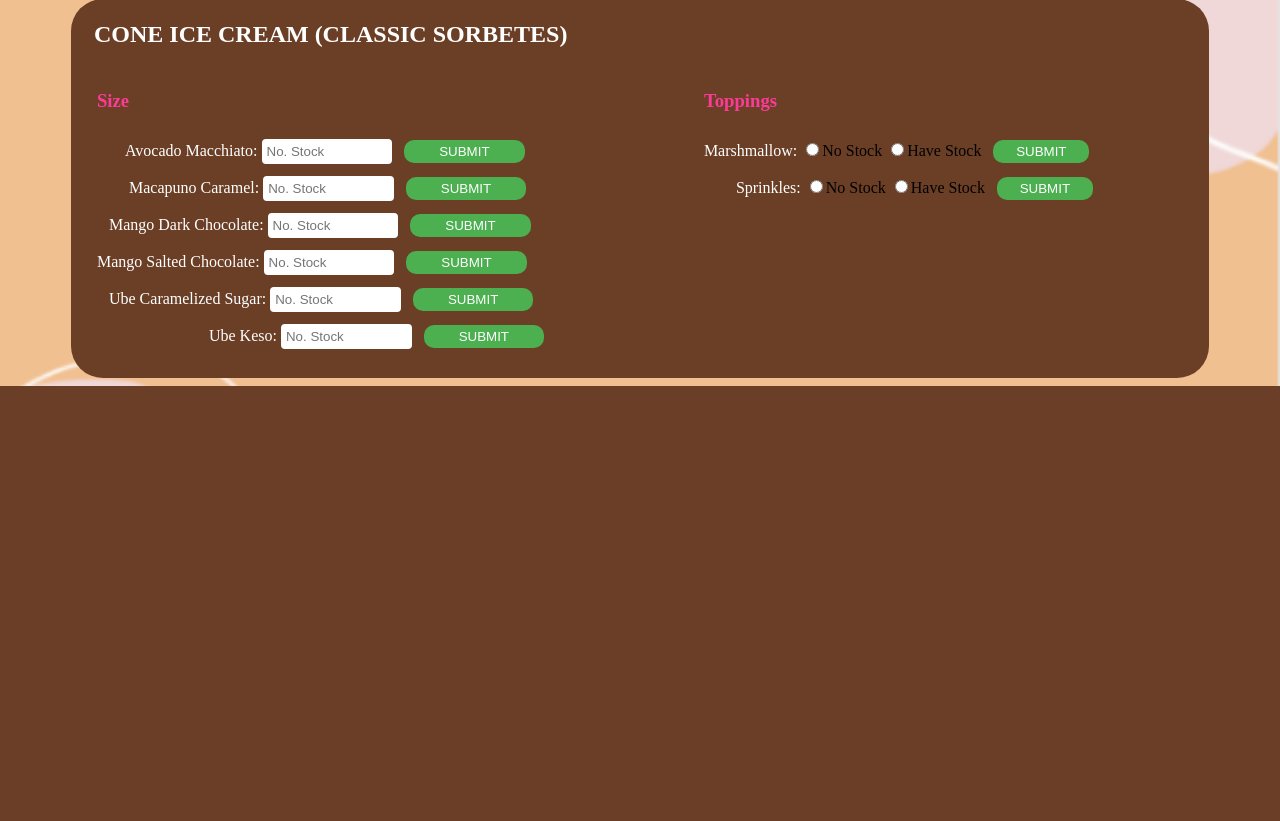
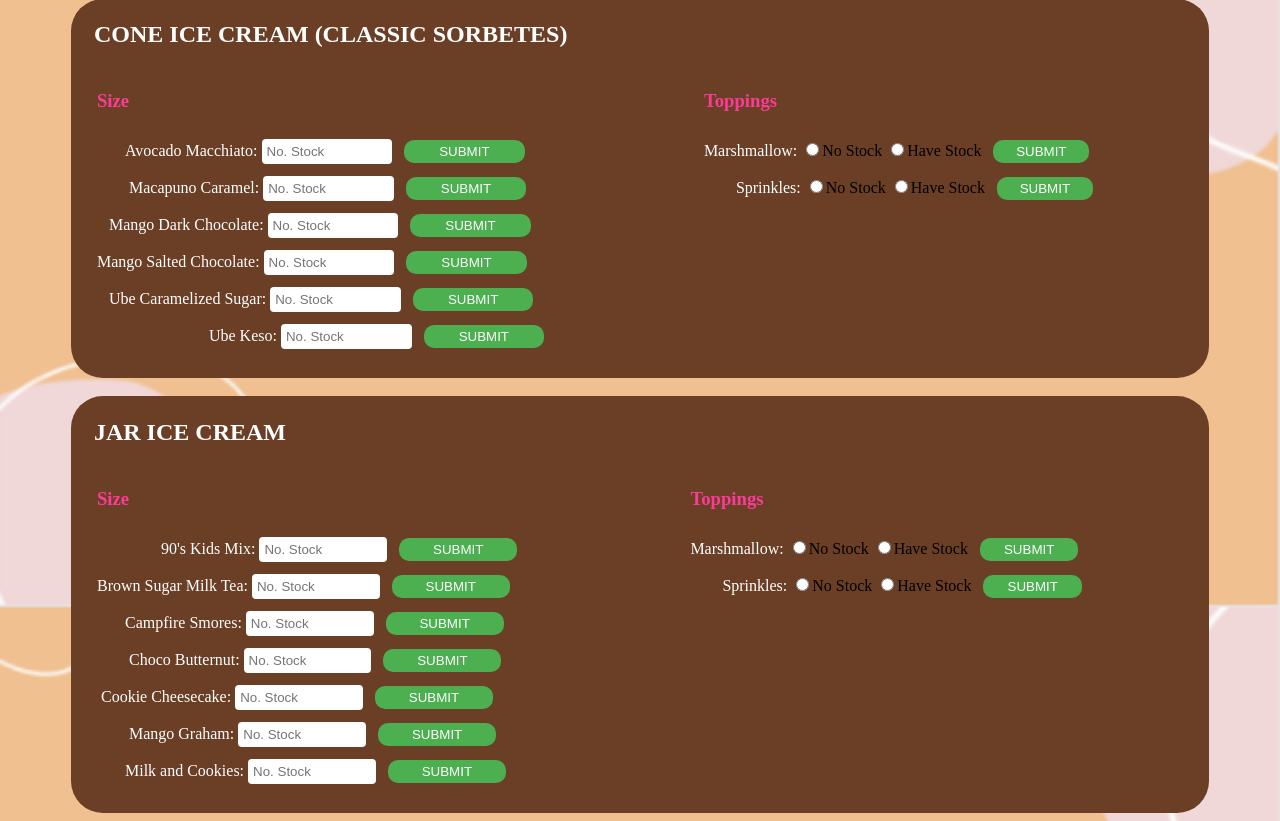
Before and after one commit to aUrelogs/wst_page, a PHP site: page /Stocks/stocks.html in a window 1280 px wide. Shown: the part 834-1655 px from the top of the page. Before the commit the page ends 1220 px from the top, so only its background shows below. Run offline with PHP 8.4, Linux system fonts and the light colour scheme.

Commit message:
update
add 2 products

```diff
--- a/indexfiles/Stocks/design_stocks.css
+++ b/indexfiles/Stocks/design_stocks.css
@@ -135,6 +135,15 @@
             z-index: 3;
         }
 
+        .glass_three{
+            background: white;
+            min-height: 16vh;
+            width: 90%;
+            background: #6b3e26;
+            border-radius: 2rem;
+            z-index: 3;
+        }
+
         .product_one{
             margin: 2%;
 
@@ -150,6 +159,11 @@
 
         }
 
+        .product_four{
+            margin: 2%;
+
+        }
+
             #title{
 
                 margin: 2%;
--- a/indexfiles/Stocks/stocks.html
+++ b/indexfiles/Stocks/stocks.html
@@ -299,6 +299,115 @@
 
     </main>
 
+    <br>
+
+    <main>
+
+        <section class="glass_three">
+
+            <div class="product_four">
+
+                <h2>JAR ICE CREAM</h2>
+
+                <table>
+
+                    <tr>
+                        <td>
+                            <h3>Size</h3>
+                        </td>
+
+                        <td>
+                            <h3>Toppings</h3>
+                        </td>
+                    </tr>
+
+                    <tr>
+                        <td>
+                                <label for="kids_mix">&nbsp;&nbsp;&nbsp;&nbsp;&nbsp;&nbsp;&nbsp;&nbsp;&nbsp;&nbsp;&nbsp;&nbsp;&nbsp;&nbsp;&nbsp;&nbsp;90's Kids Mix:</label>
+                                <input type="number" name = "kids_mix" value="" placeholder="No. Stock">
+                                &nbsp;
+                                <input type="submit" value="SUBMIT">
+                        </td>
+
+                        <td>
+                                <label for="marshmallow">Marshmallow:</label>
+                                <input type="radio" name = "marshmallow" value="No Stock">No Stock
+                                <input type="radio" name = "marshmallow" value="Have Stock">Have Stock
+                                &nbsp;
+                                <input type="submit" value="SUBMIT">
+                        </td>
+                    </tr>
+
+                    <tr>
+                        <td>
+                                <label for="brown_sugar_milk_tea">Brown Sugar Milk Tea:</label>
+                                <input type="number" name = "brown_sugar_milk_tea" value="" placeholder="No. Stock">
+                                &nbsp;
+                                <input type="submit" value="SUBMIT">
+                        </td>
+
+                        <td>
+                                <label for="sprinkles">&nbsp;&nbsp;&nbsp;&nbsp;&nbsp;&nbsp;&nbsp;&nbsp;Sprinkles:</label>
+                                <input type="radio" name = "sprinkles" value="No Stock">No Stock
+                                <input type="radio" name = "sprinkles" value="Have Stock">Have Stock
+                                &nbsp;
+                                <input type="submit" value="SUBMIT">
+                        </td>
+                    </tr>
+
+                    <tr>
+                        <td>
+                                <label for="campfire_smores">&nbsp;&nbsp;&nbsp;&nbsp;&nbsp;&nbsp;&nbsp;Campfire Smores:</label>
+                                <input type="number" name = "campfire_smores" value="" placeholder="No. Stock">
+                                &nbsp;
+                                <input type="submit" value="SUBMIT">
+                        </td>
+                    </tr>
+
+                    <tr>
+                        <td>
+                                <label for="choco_butternut">&nbsp;&nbsp;&nbsp;&nbsp;&nbsp;&nbsp;&nbsp;&nbsp;Choco Butternut:</label>
+                                <input type="number" name = "choco_butternut" value="" placeholder="No. Stock">
+                                &nbsp;
+                                <input type="submit" value="SUBMIT">
+                        </td>
+                    </tr>
+
+                    <tr>
+                        <td>
+                            <label for="cookie_cheesecake">&nbsp;Cookie Cheesecake:</label>
+                            <input type="number" name = "cookie_cheesecake" value="" placeholder="No. Stock">
+                            &nbsp;
+                            <input type="submit" value="SUBMIT">
+                        </td>
+                    </tr>
+
+                    <tr>
+                        <td>
+                            <label for="mango_graham">&nbsp;&nbsp;&nbsp;&nbsp;&nbsp;&nbsp;&nbsp;&nbsp;Mango Graham:</label>
+                            <input type="number" name = "mango_graham" value="" placeholder="No. Stock">
+                            &nbsp;
+                            <input type="submit" value="SUBMIT">
+                        </td>
+                    </tr>
+
+                    <tr>
+                        <td>
+                            <label for="milk_cookies">&nbsp;&nbsp;&nbsp;&nbsp;&nbsp;&nbsp;&nbsp;Milk and Cookies:</label>
+                            <input type="number" name = "milk_cookies" value="" placeholder="No. Stock">
+                            &nbsp;
+                            <input type="submit" value="SUBMIT">
+                        </td>
+                    </tr>
+
+                </table>
+
+            </div>
+
+        </section>
+
+    </main>
+
 
 
 
```
